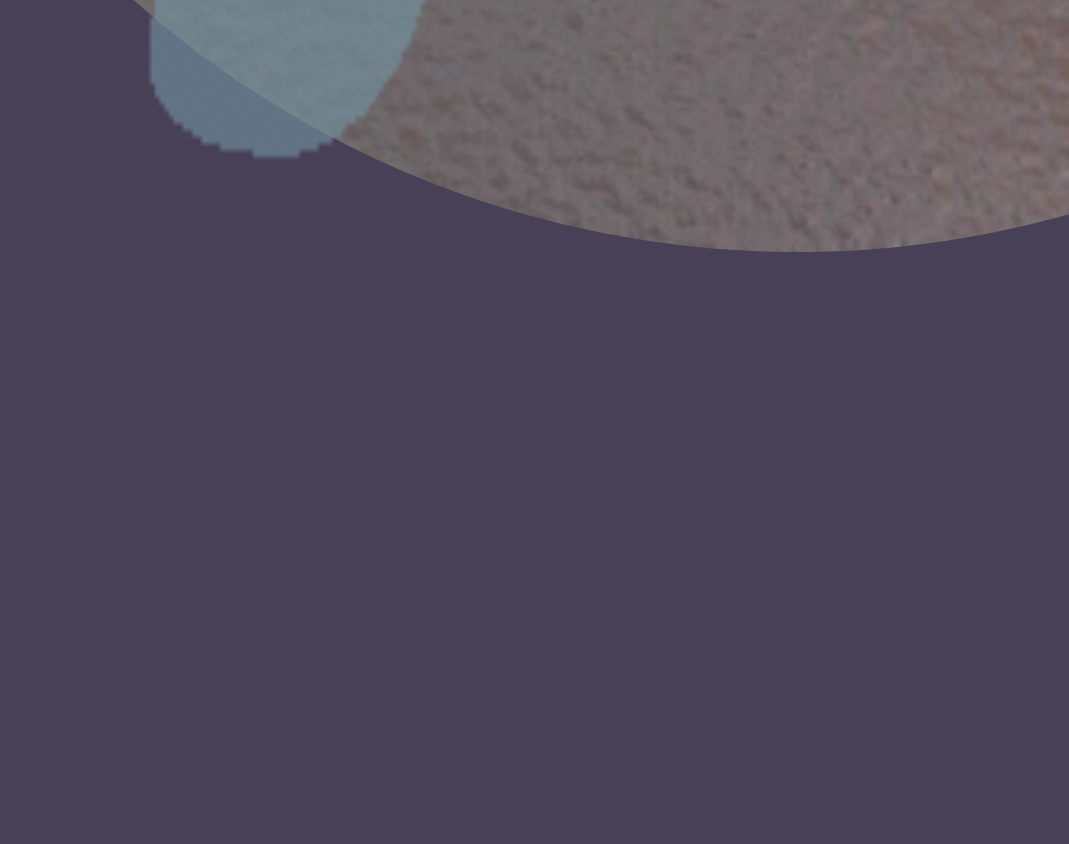
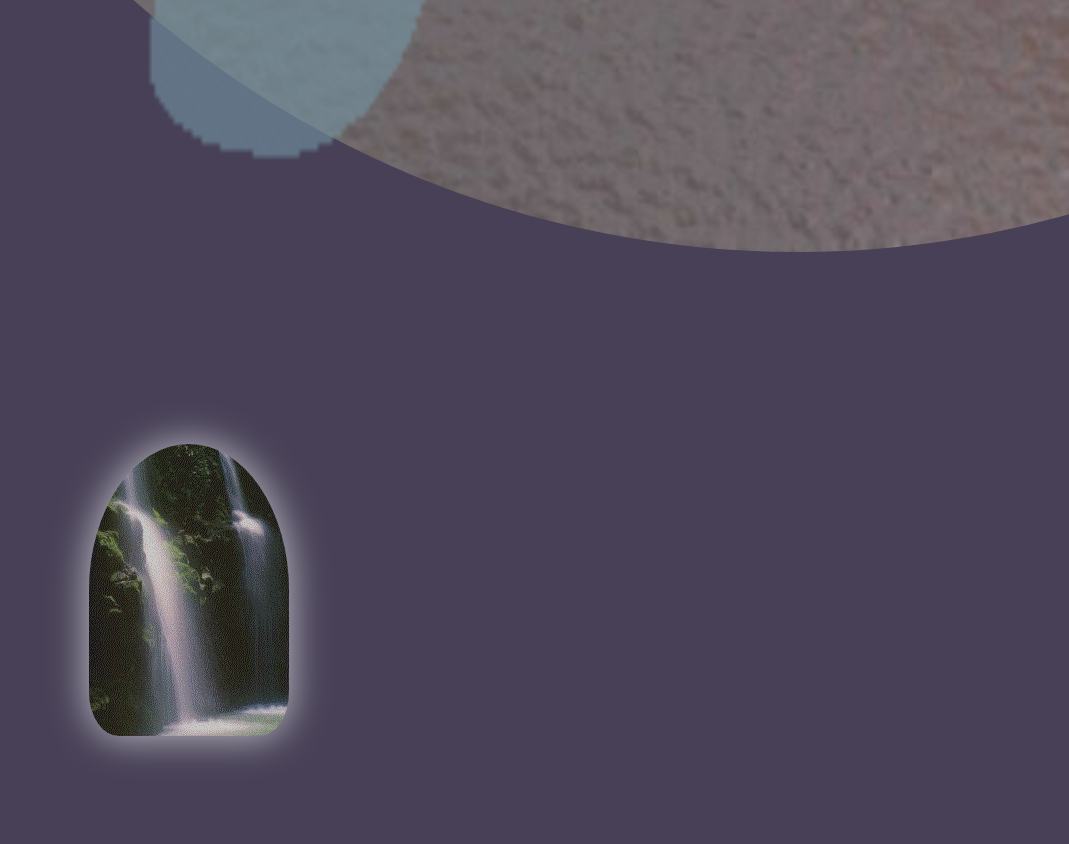
Before and after one commit to jmy-k/webart-week1, a plain HTML site: page index.html in a window 1280 px wide. Shown: the part 1756-2600 px from the top of the page, without its empty margins (211-1280 px from the left). Before the commit the page ends 2008 px from the top, so only its background shows below. Drawn offline with Linux system fonts and the light colour scheme.

Commit message:
waterfall gif and final line added

```diff
--- a/index.html
+++ b/index.html
@@ -17,6 +17,7 @@
     <div class="line1" id="gone">when you are gone</div>
     <div class="line2" id="tear">a teardrop kissed</div>
     <div class="line2" id="lips">your lips</div>
+    <div class="line2" id="and">and so did i</div>
 
     <!-- <div id="hello">bye</div> -->
     <img class="blobs" id="blob1" src="./src/blob.gif" alt="">
@@ -25,6 +26,7 @@
     <img class="blobs" id="blob4" src="./src/blob4.gif" alt="">
 
     <img class="framed" id="drop" src="./src/raindrop.gif" alt="">
+    <img id="water" src="./src/water.gif" alt="">
 
     <div class="circlesContainer">
         <div class="rows" id="row1">
@@ -83,6 +85,8 @@
         </div>
     </div>
 
+    <div id="space"></div>
+
     <video loop autoplay muted class="framed" id="firework" src="./src/firework.mp4" type="video/mp4"></video>
 </body>
 
--- a/style.css
+++ b/style.css
@@ -9,7 +9,7 @@ body {
     background-color: #474056;
     overflow-y: scroll;
     overflow-x: hidden;
-    height: 1200px;
+    /* height: 1200px; */
 }
 
 #big {
@@ -165,3 +165,25 @@ video {
     z-index: 10;
 
 }
+
+#water {
+    position: absolute;
+    top: 2200px;
+    left: 300px;
+
+    border-top-left-radius: 50%;
+    border-top-right-radius: 50%;
+    border-bottom-left-radius: 15%;
+    border-bottom-right-radius: 15%;
+
+    opacity: 0.7;
+    filter: drop-shadow(0 0 20px white)
+}
+
+#space {
+    position: absolute;
+    top: 2400px;
+    left: auto;
+    width: 100%;
+    height: 200px;
+}
```
Also changed, not shown: src/water.gif (added), src/world.gif (added).
